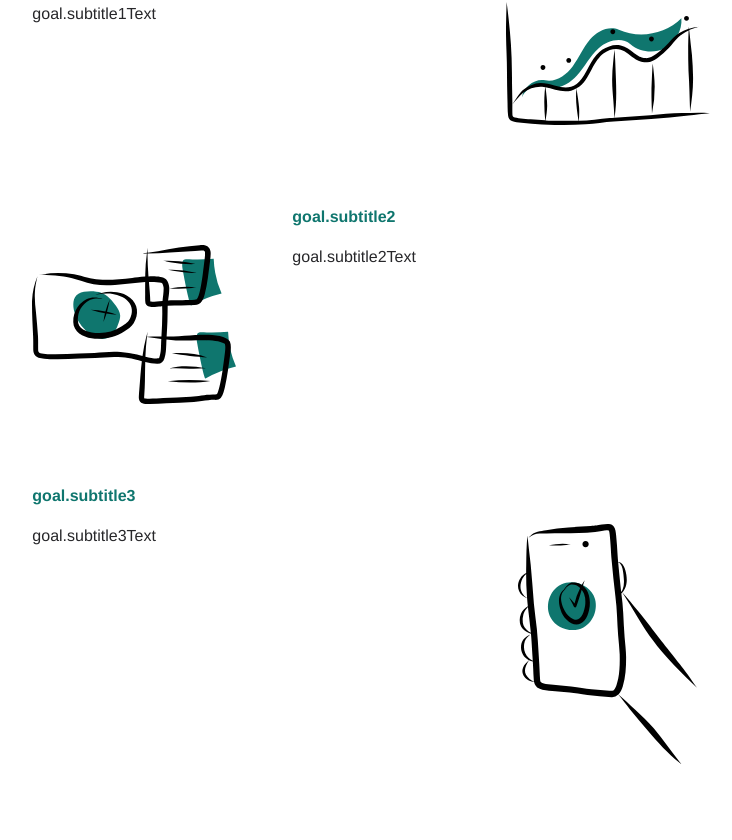
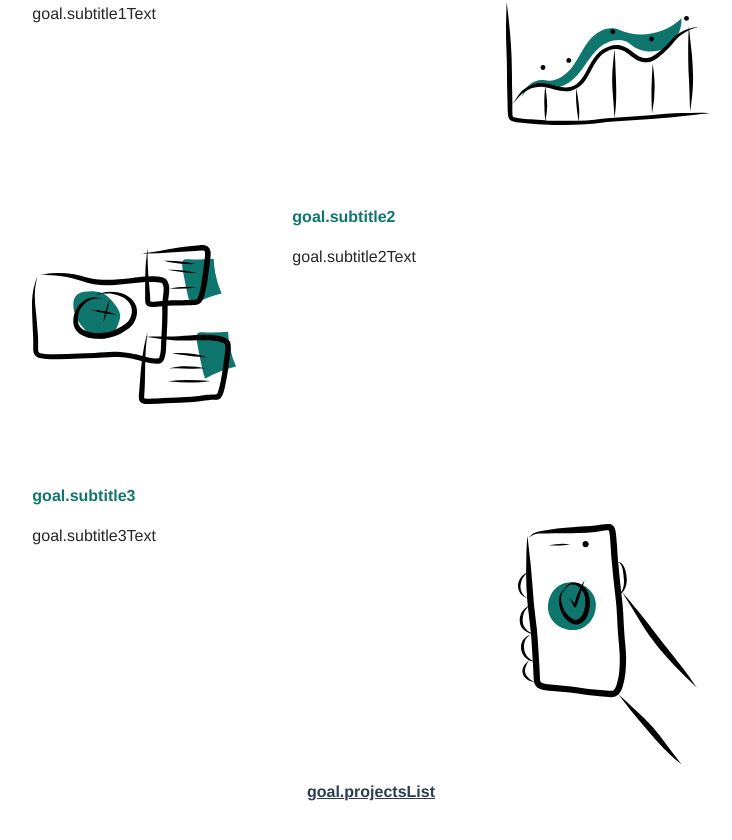
Before and after one commit to jdasilvalima/Vuejs-Porfolio, a Vue app: page /portfolio/goal in a window 1280 px wide. Shown: the part 490-1330 px from the top of the page, without its empty margins (269-1001 px from the left). Built offline with nearby package versions, Linux system fonts and the light colour scheme.

Commit message:
link list projects in goal page

```diff
--- a/src/components/goal/Goal.vue
+++ b/src/components/goal/Goal.vue
@@ -38,11 +38,7 @@
       <div
         class="row-start-8 md:row-start-6 md:col-start-3 col-span-6 md:col-span-3 md:mr-10 grid justify-items-center md:items-center"
       >
-        <img
-          class="h-32 md:h-auto"
-          :src="darkLightFiles"
-          alt="files image"
-        />
+        <img class="h-32 md:h-auto" :src="darkLightFiles" alt="files image" />
       </div>
       <div
         class="text-teal-700 dark:text-teal-400 font-semibold text-left md:col-start-6 col-span-6 md:col-span-5 row-start-6 md:row-start-5"
@@ -68,11 +64,14 @@
       <div
         class="md:row-start-8 md:col-start-8 col-span-6 md:col-span-3 md:ml-10 grid justify-items-center md:items-center"
       >
-        <img
-          class="h-32 md:h-60"
-          :src="darkLightAccept"
-          alt="accept image"
-        />
+        <img class="h-32 md:h-60" :src="darkLightAccept" alt="accept image" />
+      </div>
+      <div
+        class="dark:text-teal-50 font-semibold underline cursor-pointer md:col-start-3 col-span-8"
+      >
+        <router-link class="hover:text-teal-400" :to="{ name: 'Projects' }">{{
+          $t("goal.projectsList")
+        }}</router-link>
       </div>
     </div>
   </div>
--- a/src/locales/en.json
+++ b/src/locales/en.json
@@ -17,7 +17,8 @@
     "subtitle2": "Automate",
     "subtitle2Text": "It happens frequently that teams are under pressure with an important amount of workload 🗃️. Softwares can automate some taks in order to save time, be more efficient and allocate time to more complex tasks. 🔎 I like to audit processes and search which IT tool I can implement to help teams in their daily tasks.",
     "subtitle3": "Decision helper",
-    "subtitle3Text": "Nowadays, we receive thousands of data in a week 🔢. I like to get revelant information from this data to help teams to take decision with for instance KPI indicators. IA can be from a great tool also to assist to take decision 🤖."
+    "subtitle3Text": "Nowadays, we receive thousands of data in a week 🔢. I like to get revelant information from this data to help teams to take decision with for instance KPI indicators. IA can be from a great tool also to assist to take decision 🤖.",
+    "projectsList": "Look at some of my projects"
   },
   "about": {
     "title1": "“Simple & Efficace”",
--- a/src/locales/fr.json
+++ b/src/locales/fr.json
@@ -17,7 +17,8 @@
     "subtitle2": "Automatiser",
     "subtitle2Text": "Il arrive fréquemment que les équipes soient sous pression avec une charge de travail importante 🗃️. Les logiciels peuvent automatiser certaines tâches afin de gagner du temps, d'être plus efficaces et d'allouer du temps à des tâches plus complexes. 🔎 J'aime auditer les processus et rechercher quel outil informatique je peux mettre en place pour aider les équipes dans leurs tâches quotidiennes.",
     "subtitle3": "Aide à la décision",
-    "subtitle3Text": "De nos jours, nous recevons des milliers de données en une semaine 🔢. J'aime obtenir des informations pertinentes à partir de ces données pour aider les équipes à prendre des décisions avec par exemple des indicateurs KPI. L'IA peut être un excellent outil aussi pour aider à prendre des décisions 🤖."
+    "subtitle3Text": "De nos jours, nous recevons des milliers de données en une semaine 🔢. J'aime obtenir des informations pertinentes à partir de ces données pour aider les équipes à prendre des décisions avec par exemple des indicateurs KPI. L'IA peut être un excellent outil aussi pour aider à prendre des décisions 🤖.",
+    "projectsList": "Regardez quelques-uns de mes projets"
   },
   "about": {
     "title1": "“Simple & Efficace”",
```
